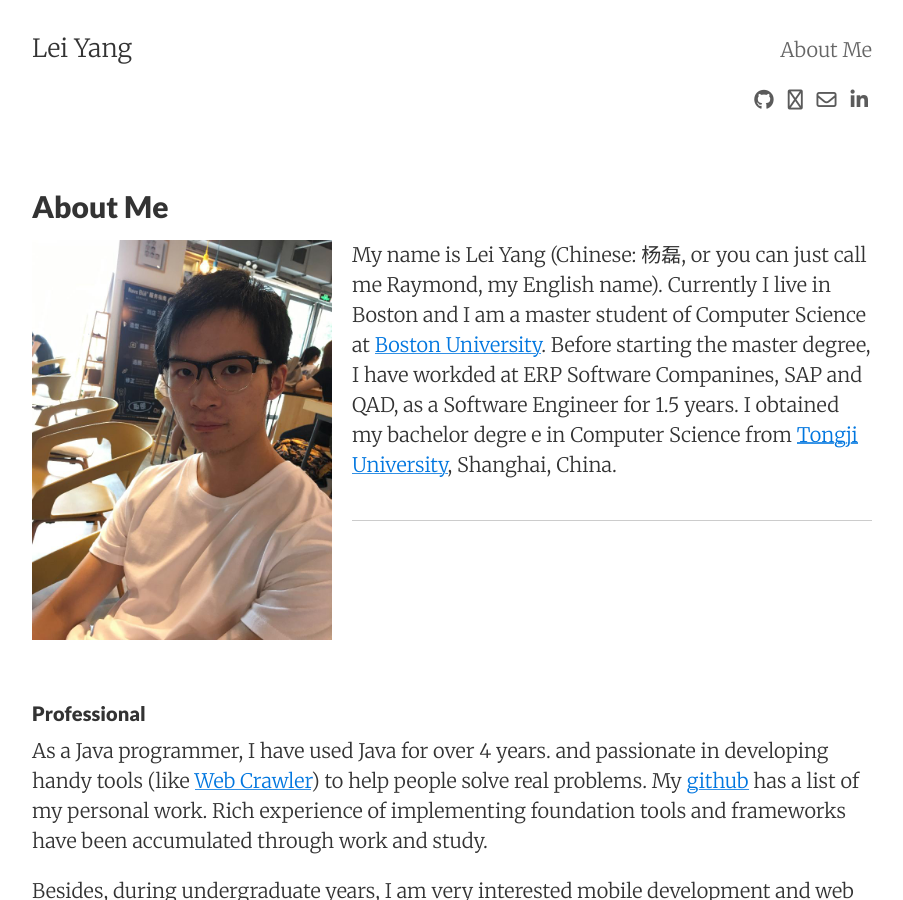
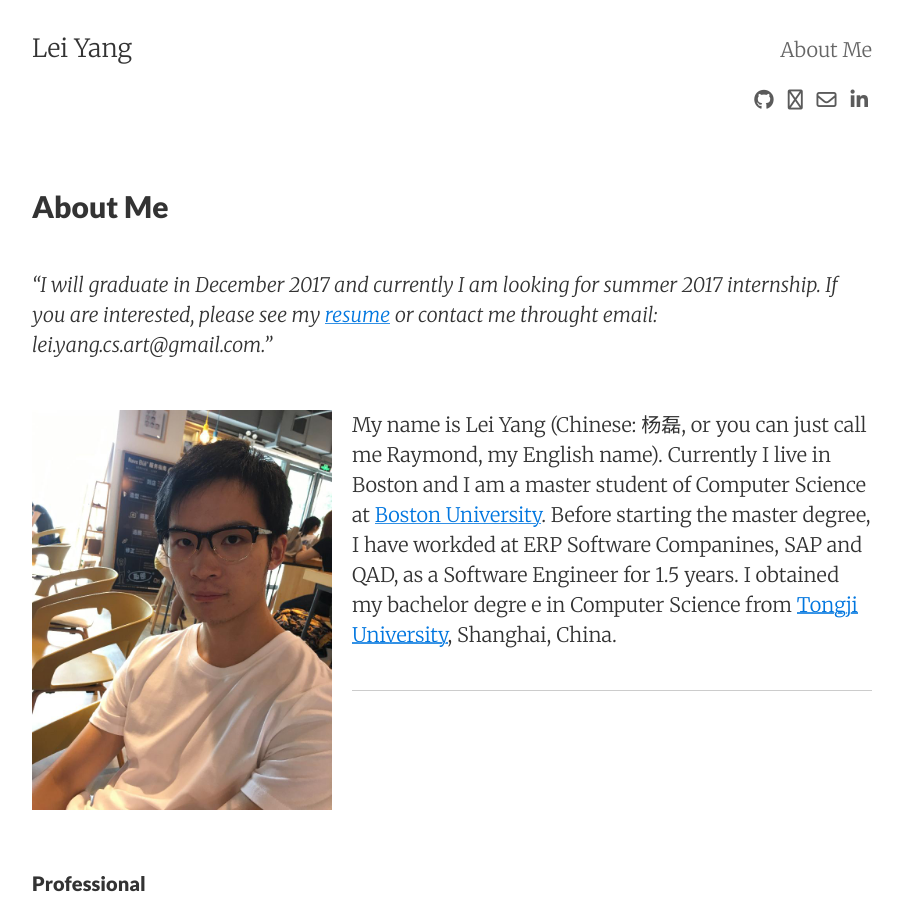
Before and after one commit to Ray-Young/ray-young.github.io, a Jekyll site: the page built from about.md, in a window 1280 px wide and 900 px high. Shown: the whole window, without its empty margins (188-1091 px from the left). Built offline with Jekyll 4.4.1, drawn with Linux system fonts in a browser that asks for light colours; nearby versions of some CDN libraries.

Commit message:
Add new content for about page and update resume version

```diff
--- a/about.md
+++ b/about.md
@@ -5,6 +5,13 @@ comments: true
 permalink: /about/
 tags: about
 ---
+
+<br>
+<i>
+"I will graduate in December 2017 and currently I am looking for summer 2017 internship. If you are interested, please see my [resume][10] or contact me throught email: lei.yang.cs.art@gmail.com."
+</i>
+<br>
+<br>
 
 <div style="vertical-align:baseline;float:left;width:15rem;margin-right:1rem;">
 <img style="margin:0;padding:50" src="/assets/about/photo.jpeg">
```
Also changed, not shown: 1 other file.
